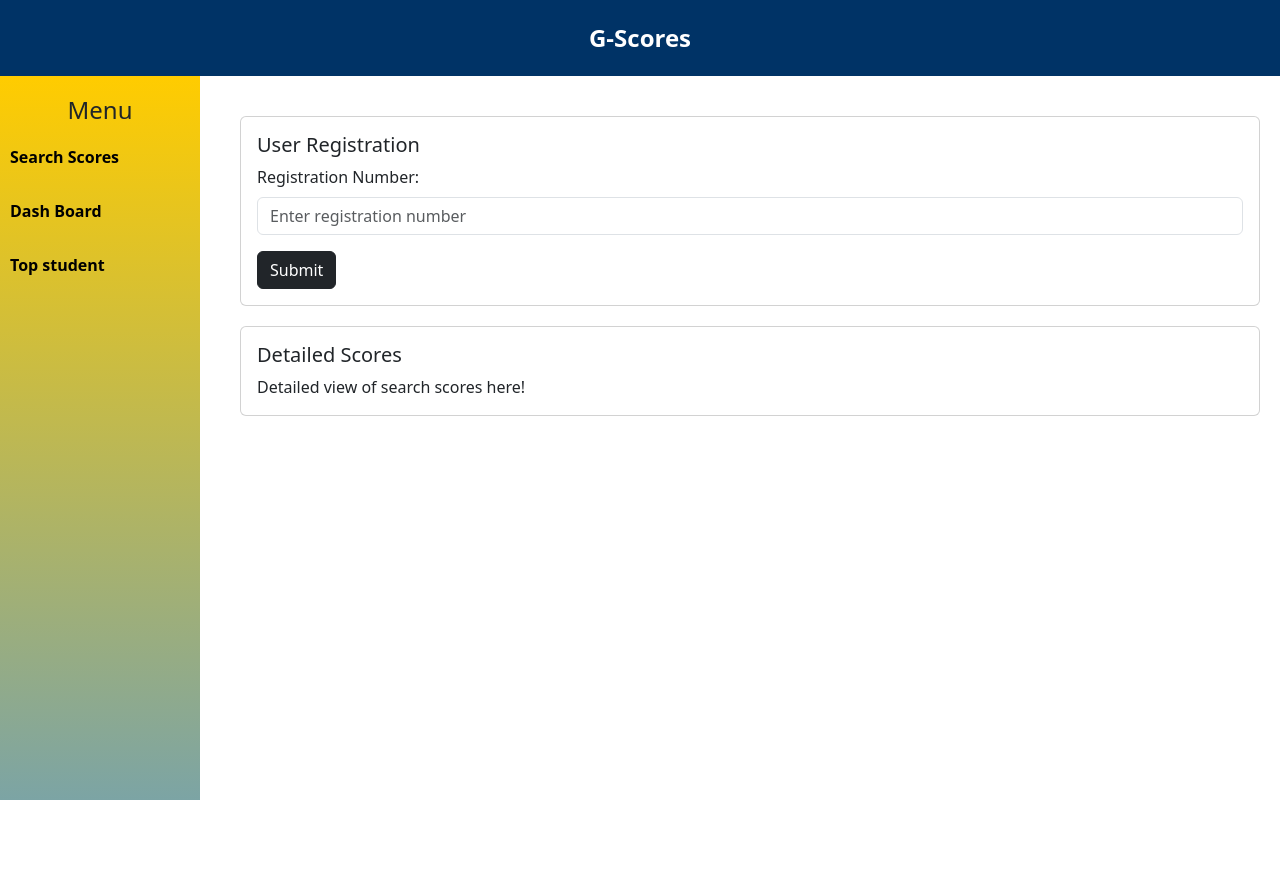
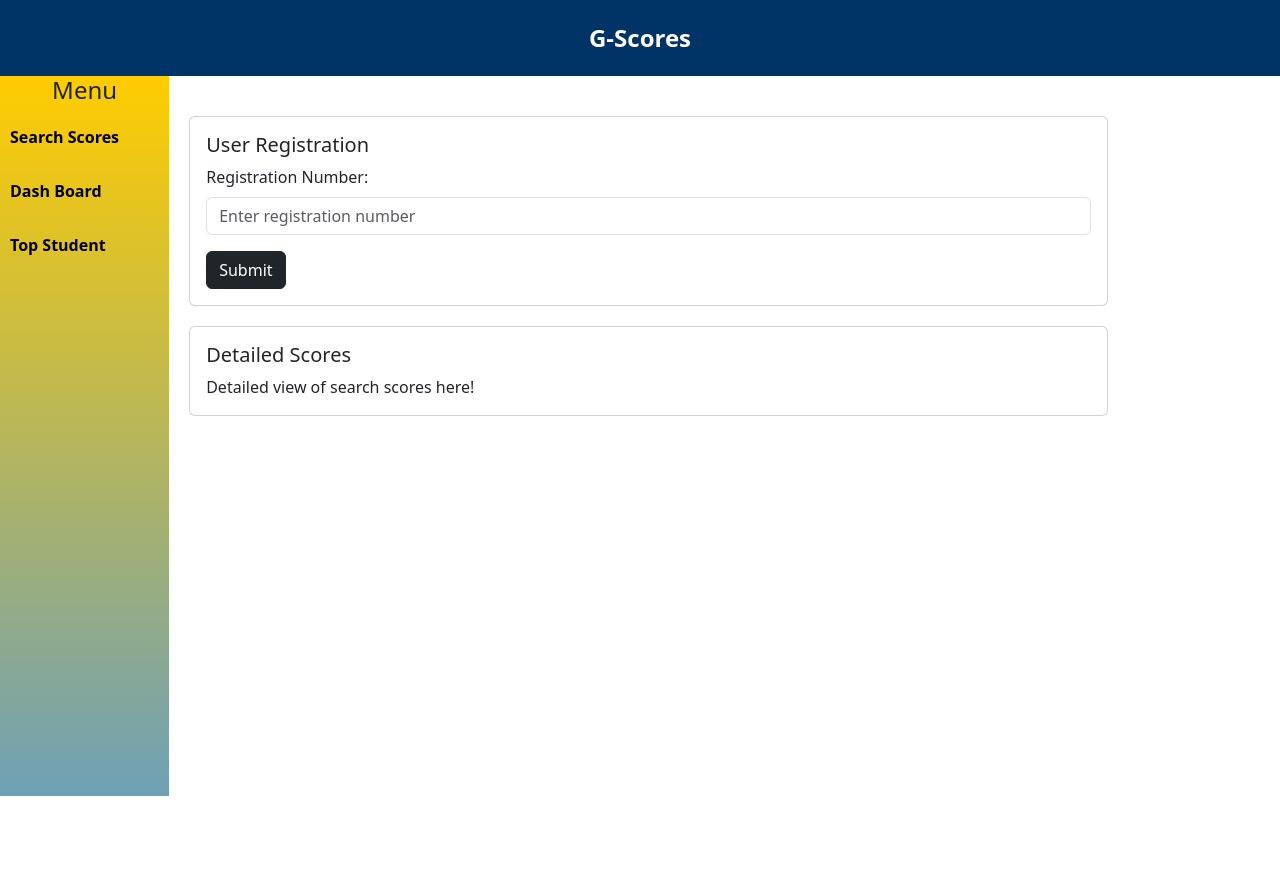
Before and after one commit to HoangNA1911/G-score, a Django app: page / in a window 1280 px wide. Before the commit the page ends 800 px from the top, so only its background shows below. Run offline with Django 4.2, Linux system fonts and the light colour scheme; parts of the project's set-up code (start-up, migrations or seed data) failed here and were passed over.

Commit message:
update responsive UI

```diff
--- a/g_score/templates/base.html
+++ b/g_score/templates/base.html
@@ -7,12 +7,34 @@
     <link href="https://cdn.jsdelivr.net/npm/bootstrap@5.3.0-alpha1/dist/css/bootstrap.min.css" rel="stylesheet">
     <script src="https://cdn.jsdelivr.net/npm/chart.js"></script>
     <style>
+        html, body {
+            margin: 0;
+            padding: 0;
+            width: 100%;
+            height: 100%;
+        }
+        .container {
+            display: flex;
+            flex-direction: row;
+            width: 100%;
+            height: calc(100vh - 80px);
+            margin-top: 76px;
+            margin-left: 0;
+            padding-left: 0
+        }
         .sidebar {
             background: linear-gradient(to bottom, #ffcc00, #6ea0b6);
-            height: 100vh;
-            padding-top: 20px;
-            position: fixed;
-            width: 200px;
+            width: 15%;
+            min-width: 100px;
+            max-width: 220px;
+            height: 100%;
+            overflow-y: auto;
+        }
+
+        .main-content {
+            flex: 1;
+            padding: 20px;
+            overflow-y: auto;
         }
 
         .sidebar a {
@@ -29,10 +51,7 @@
             border-radius: 5px;
         }
 
-        .main-content {
-            margin-left: 220px;
-            padding: 20px;
-        }
+
 
         .header {
             background: #003366;
@@ -41,14 +60,13 @@
             text-align: center;
             font-size: 24px;
             font-weight: bold;
+            position: fixed;
             top: 0;
             left: 0;
-            position: fixed
+            width: 100%;
+            z-index: 1000;
+        }
 
-            width: 100%; /* Đảm bảo header bao phủ toàn bộ chiều rộng */
-            z-index: 1000;
-
-        }
 
         .card {
             margin-top: 20px;
@@ -58,28 +76,31 @@
             height: auto;
             max-width: 1200px;
         }
+
+
     </style>
 </head>
 <body>
-    <!-- Header -->
     <div class="header">G-Scores</div>
 
-    <div class="d-flex">
+    <!-- Container -->
+    <div class="container">
         <!-- Sidebar -->
         <div class="sidebar">
             <h4 class="text-center">Menu</h4>
             <a href="{% url 'search_score' %}">Search Scores</a>
             <a href="{% url 'dash_board' %}">Dash Board</a>
-            <a href="{% url 'top_student' %}">Top student</a>
-
+            <a href="{% url 'top_student' %}">Top Student</a>
         </div>
 
-        <div class="main-content w-100">
+        <!-- Main Content -->
+        <div class="main-content">
             {% block content %}
             {% endblock %}
         </div>
     </div>
 
+
     <script src="https://cdn.jsdelivr.net/npm/bootstrap@5.3.0-alpha1/dist/js/bootstrap.bundle.min.js"></script>
 </body>
 </html>
```
